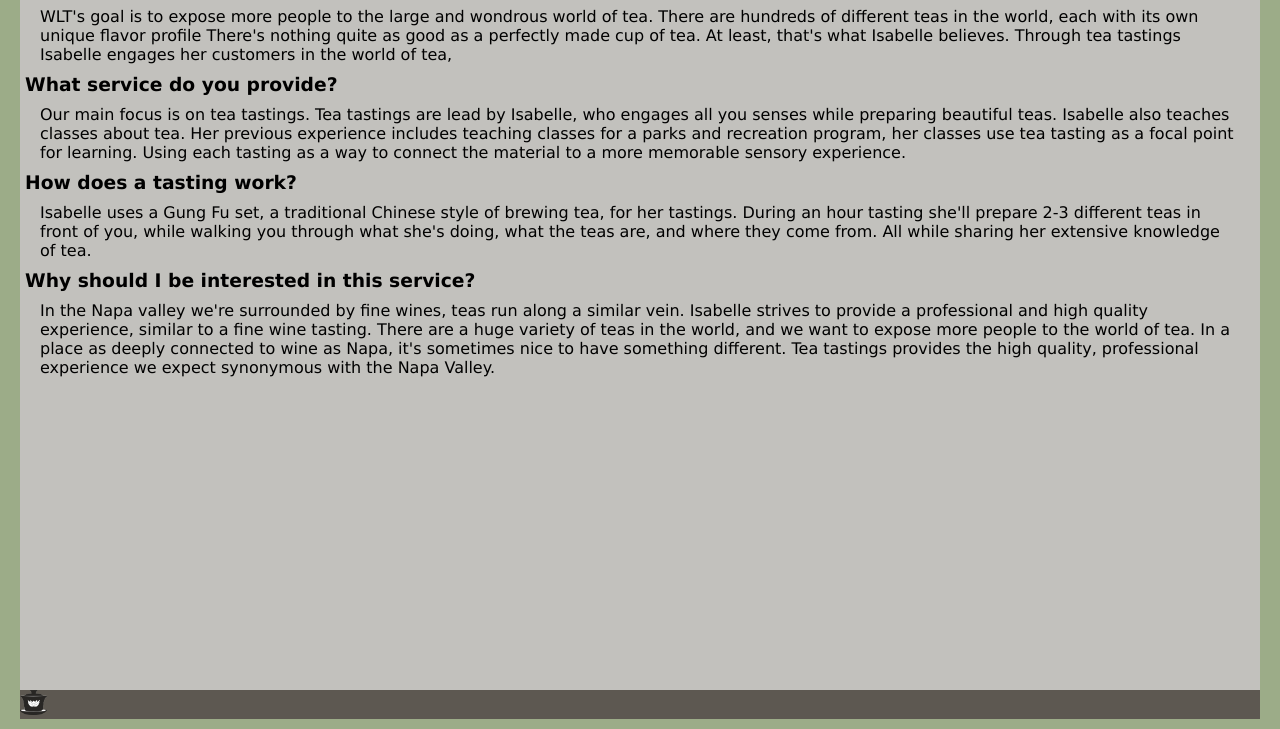
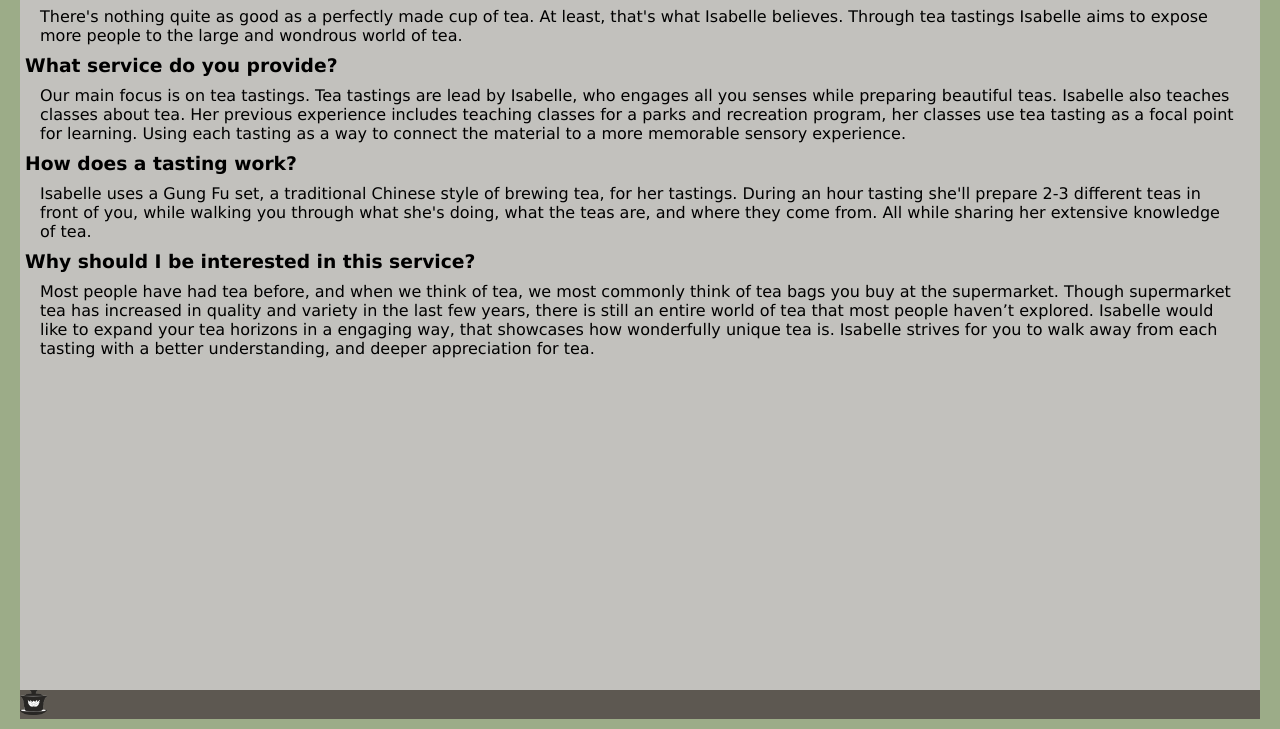
Before and after one commit to ibardessono/ibardessono.github.io, a plain HTML site: page services.html in a window 1280 px wide. Shown: the part 71-800 px from the top of the page. Drawn offline with Linux system fonts and the light colour scheme.

Commit message:
edit text

```diff
--- a/services.html
+++ b/services.html
@@ -18,13 +18,9 @@
 
 
 <p>
-WLT's goal is to expose more people to the large and wondrous world of tea.
-There are hundreds of different teas in the world, each with its own unique flavor
-profile
-
 There's nothing quite as good as a perfectly made cup of tea. At least, that's what
-Isabelle believes. Through tea tastings Isabelle engages her customers in the world
-of tea, </p>
+Isabelle believes. Through tea tastings Isabelle aims to expose more people to the large and wondrous world of tea.
+ </p>
 
 <h3>What service do you provide?</h3>
 <p>Our main focus is on tea tastings. Tea tastings are lead by Isabelle, who engages
@@ -40,12 +36,7 @@ while walking you through what she's doing, what the teas are, and where they co
 All while sharing her extensive knowledge of tea.</p>
 
 <h3>Why should I be interested in this service?</h3>
-<p>In the Napa valley we're surrounded by fine wines, teas run along a similar vein.
-Isabelle strives to provide a professional and high quality experience, similar to
-a fine wine tasting. There are a huge variety of teas in the world, and we want to
-expose more people to the world of tea. In a place as deeply connected to wine as Napa,
-it's sometimes nice to have something different. Tea tastings provides the high quality,
-professional experience we expect synonymous with the Napa Valley.</p>
+<p>Most people have had tea before, and when we think of tea, we most commonly think of tea bags you buy at the supermarket. Though supermarket tea has increased in quality and variety in the last few years, there is still an entire world of tea that most people haven’t explored. Isabelle would like to expand your tea horizons in a engaging way, that showcases how wonderfully unique tea is. Isabelle strives for you to walk away from each tasting with a better understanding, and deeper appreciation for tea.</p>
 
 
 <div class = "footer">
```
Also changed, not shown: 1 other file.
